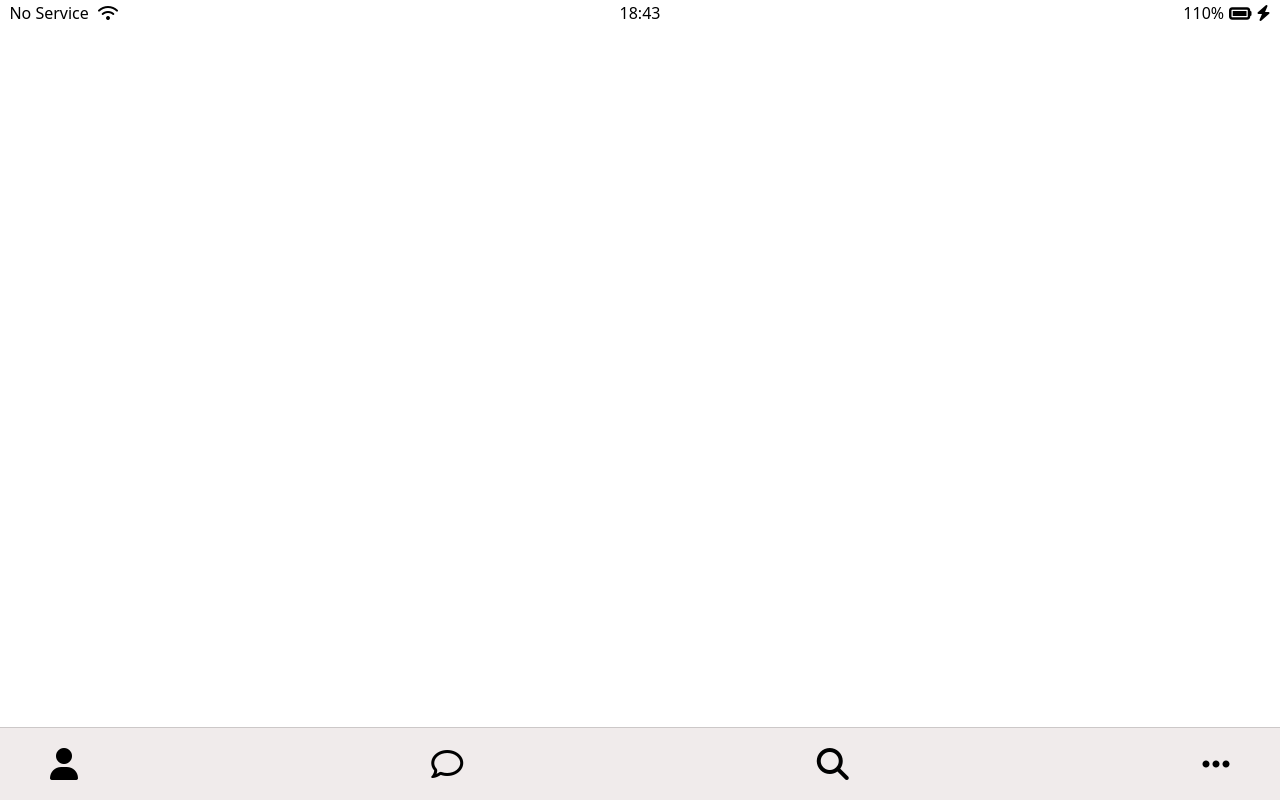
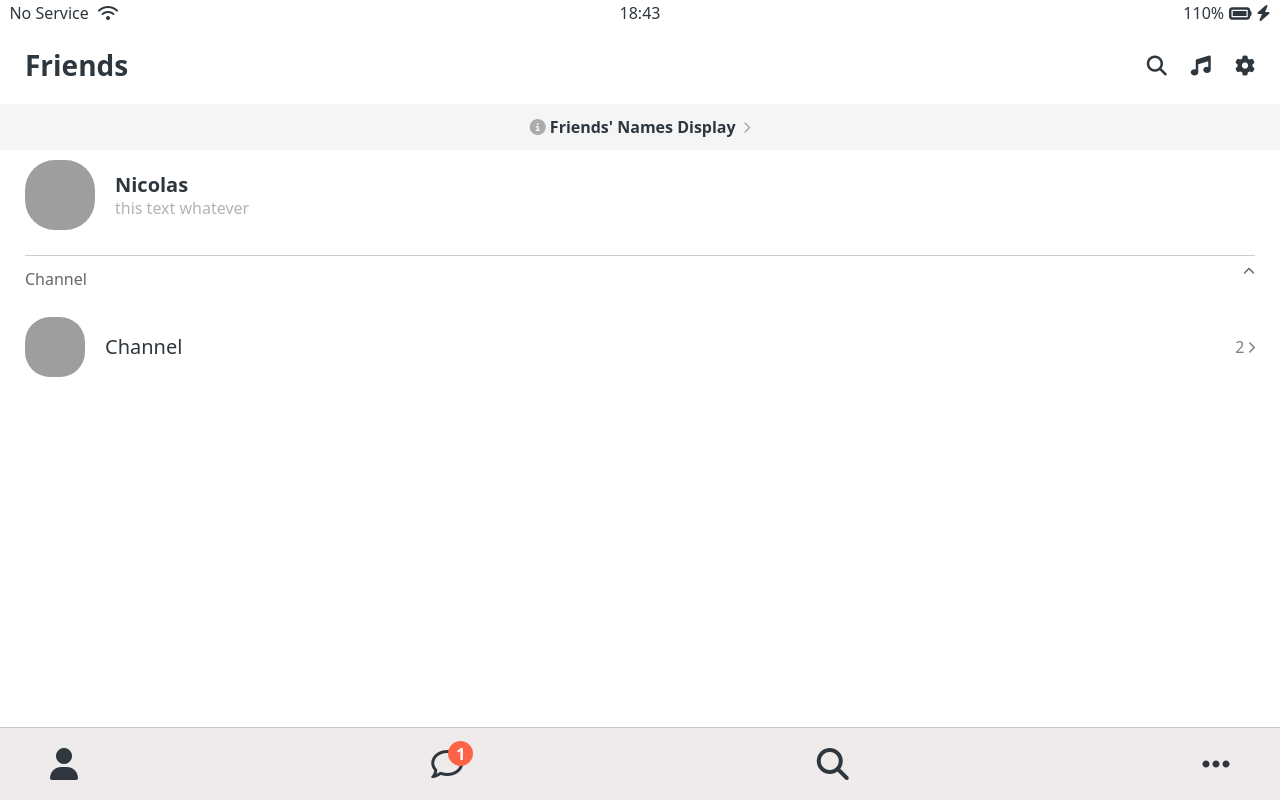
Before and after one commit to koikloi/kokoa-clone-2022, a plain HTML site: page friends.html in a window 1280 px wide. Drawn offline with Linux system fonts and the light colour scheme; grey boxes are pictures that could not be loaded.

Commit message:
create friends screen

```diff
--- a/css/components/nav-var.css
+++ b/css/components/nav-var.css
@@ -12,5 +12,22 @@
     justify-content: space-between;
 }
 .nav__link {
+    position: relative;
     color: inherit;
 }
+
+.nav_notification {
+    background-color: tomato;
+    display: flex;
+    width: 25px;
+    height: 25px;
+    border-radius: 50%;
+    justify-content: center;
+    align-items: center;
+    text-decoration: none;
+    color: white;
+    font-weight: 600;
+    position: absolute;
+    left: 17px;
+    bottom: 15px;
+}
--- /dev/null
+++ b/css/components/screen-header.css
@@ -0,0 +1,15 @@
+.header__title {
+    font-size: 28px;
+    font-weight: 600;
+}
+
+.screen-header {
+    display: flex;
+    justify-content: space-between;
+    align-items: center;
+    padding: var(--horizontal-space);
+}
+
+.header__icons span {
+    margin-left: 20px;
+}
--- /dev/null
+++ b/css/components/user-component.css
@@ -0,0 +1,57 @@
+.user-component {
+    display: flex;
+    justify-content: space-between;
+}
+
+.user-component__column:first-child {
+    display: flex;
+    align-items: center;
+}
+
+.user-component__column:last-child {
+    display: flex;
+    align-items: center;
+}
+
+.user-component__avatar {
+    width:70px;
+    height: 70px;
+    border-radius: 30px;
+    margin-right: 20px;
+}
+
+.user-component__title {
+    font-weight: 600;
+    font-size: 20px;
+}
+
+.user-component__subtitle {
+    margin-top: 5px;
+    color: rgba(0, 0, 0, 0.3);
+}
+
+.user-component__avatar--xl {
+    width:70px;
+    height: 70px;
+    border-radius: 30px;
+    margin-right: 20px;
+}
+
+.user-component__avatar--sm {
+    width:60px;
+    height: 60px;
+    border-radius: 25px;
+    margin-right: 20px;
+}
+
+.user-component__title--not-bold {
+    font-weight: 400;
+}
+
+.user-component__column:last-child {
+    color: rgba(0, 0, 0, 0.5);
+}
+
+.fa-chevron-right {
+    margin-left: 3px;
+}
--- /dev/null
+++ b/css/screens/friends.css
@@ -0,0 +1,34 @@
+#friends-display-link {
+    text-align: center;
+    display: block;
+    background-color: #f5f5f5;
+    padding: 15px 0px;
+    font-weight: 550;
+    margin-bottom: 10px;
+}
+
+#friends-display-link i {
+    color: rgba(0, 0, 0, 0.3);
+}
+
+.friends_screen {
+    padding: 0px var(--horizontal-space);
+}
+
+
+.friends_screen-main {
+    padding: 0px var(--horizontal-space);
+}
+
+.friends_screen__channel {
+    margin-top: 25px;
+    border-top: 1px solid rgba(0, 0, 0, 0.2);
+    padding-top: 15px;
+}
+
+.friends_screen__channel-header {
+    margin-bottom: 30px;
+    display: flex;
+    justify-content: space-between;
+    color: rgba(0, 0, 0, 0.6);
+}
--- a/css/style.css
+++ b/css/style.css
@@ -4,10 +4,14 @@
 /*Components*/
 @import "components/status-bar.css";
 @import "components/nav-var.css";
+@import "components/screen-header.css";
+@import "components/user-component.css";
 
 /*Screens*/
 @import "screens/login.css";
+@import "screens/friends.css";
 
 body {
+    color: #2e363e;
     font-family: system-ui, -apple-system, BlinkMacSystemFont, 'Segoe UI', Roboto, Oxygen, Ubuntu, Cantarell, 'Open Sans', 'Helvetica Neue', sans-serif;
 }
--- a/css/variables.css
+++ b/css/variables.css
@@ -1,3 +1,4 @@
 :root {
     --yellow:#F8DD0F;
+    --horizontal-space: 25px;
 }
--- a/friends.html
+++ b/friends.html
@@ -23,6 +23,55 @@
         </div>
     </div>
 
+    <header class="screen-header">
+        <h1 class="header__title">Friends</h1>
+        <div class="header__icons">
+            <span><i class="fas fa-search fa-lg"></i></span>
+            <span><i class="fa-solid fa-music fa-lg"></i></span>
+            <span><i class="fa-solid fa-gear fa-lg"></i></span>
+        </div>
+    </header>
+
+    <a id="friends-display-link">
+        <i class="fa-solid fa-circle-info"></i>
+        Friends' Names Display
+        <i class="fa-solid fa-chevron-right fa-xs"></i>
+    </a>
+
+    <main class="friends_screen-main">
+        <div class="user-component">
+            <div class="user-component__column">
+                <img src="https://avatars3.githubusercontent.com/u/3612017" class="user-component__avatar--xl" />
+                <div class="user-component__text">
+                    <h4 class="user-component__title">Nicolas</h4>
+                    <h6 class="user-component__subtitle">this text whatever</h6>
+                </div>
+            </div>
+
+            <div class="user-component__column">
+            </div>
+        </div>
+        <div class="friends_screen__channel">
+            <div class="friends_screen__channel-header">
+                <span>Channel</span>
+                <i class="fa-solid fa-chevron-up fa-xs"></i>
+            </div>
+            <div class="user-component">
+                <div class="user-component__column">
+                    <img src="https://avatars3.githubusercontent.com/u/3612017" class="user-component__avatar--sm" />
+                    <div class="user-component__text">
+                        <h4 class="user-component__title user-component__title--not-bold">Channel</h4>
+                    </div>
+                </div>
+
+                <div class="user-component__column">
+                    <span>2</span>
+                    <i class="fa-solid fa-chevron-right fa-xs"></i>
+                </div>
+            </div>
+        </div>
+    </main>
+
     <nav class="nav">
         <ul class="nav__list">
             <li class="nav__btn">
@@ -30,8 +79,9 @@
                     <i class="fa-sharp fa-solid fa-user fa-2x"></i>
                 </a>
             </li>
-            <li class="nav__btn" >
+            <li class="nav__btn">
                 <a class="nav__link" href="#">
+                    <span class="nav_notification">1</span>
                     <i class="fa-regular fa-comment fa-2x"></i>
                 </a>
             </li>
```
